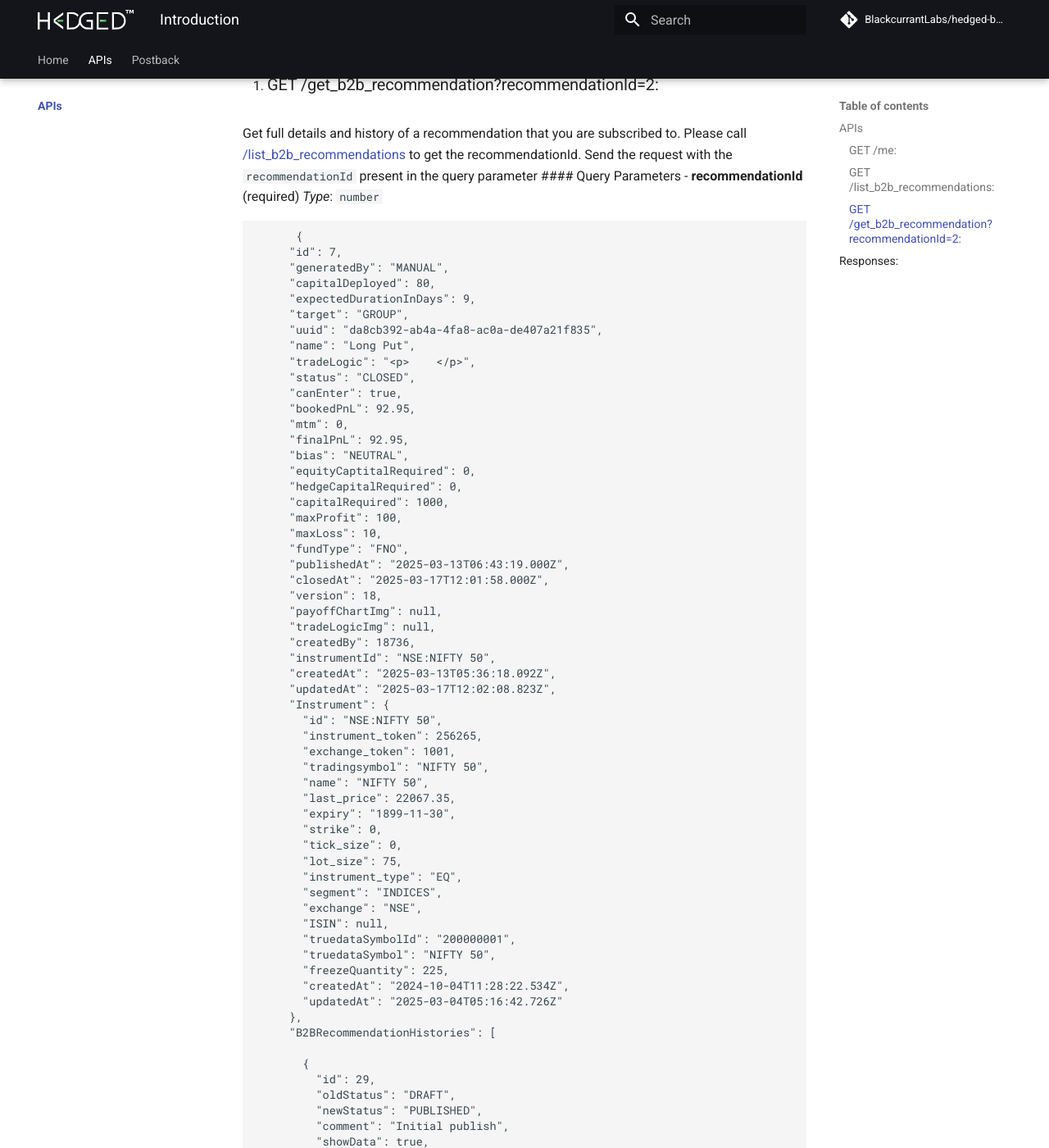
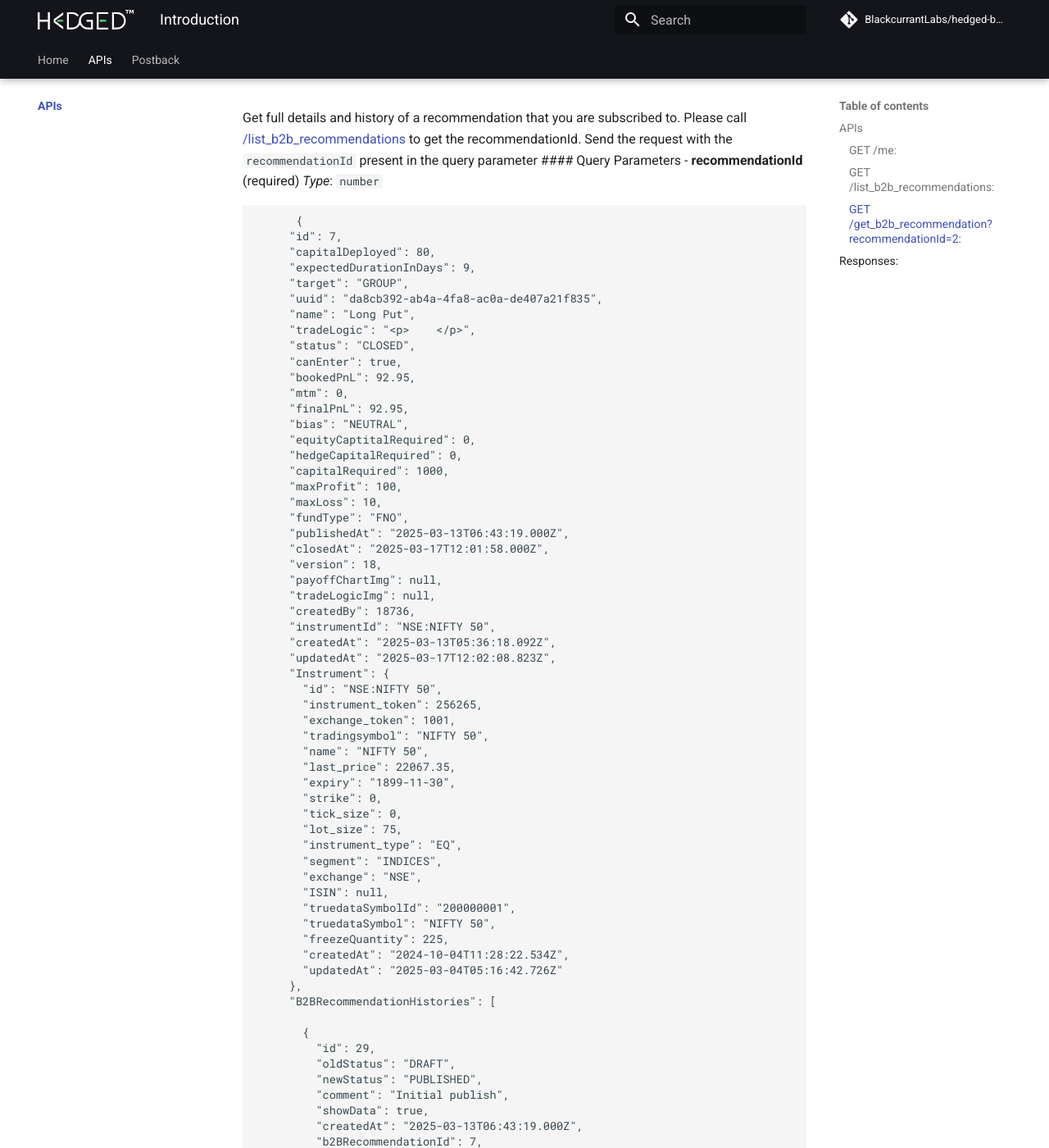
Before and after one commit to BlackcurrantLabs/hedged-b2b, an MkDocs documentation site: the page built from docs/APIs/index.md, in a window 1280 px wide and 1400 px high, scrolled down 4083 px. Shown: the whole window at 82% size. Built offline with MkDocs 1.6.1 and Material for MkDocs 9.7.7, drawn with Linux system fonts in a browser that asks for light colours; comment, search, counter and statistics services are not loaded; some of the changed text lies outside the part shown.

Commit message:
remove generated BY from API docs

````diff
--- a/docs/APIs/index.md
+++ b/docs/APIs/index.md
@@ -103,7 +103,6 @@
       [
         {
           "id": 7,
-          "generatedBy": "MANUAL",
           "capitalDeployed": 80,
           "expectedDurationInDays": 9,
           "target": "GROUP",
@@ -217,7 +216,6 @@
    ```jsonc
          {
         "id": 7,
-        "generatedBy": "MANUAL",
         "capitalDeployed": 80,
         "expectedDurationInDays": 9,
         "target": "GROUP",
````
